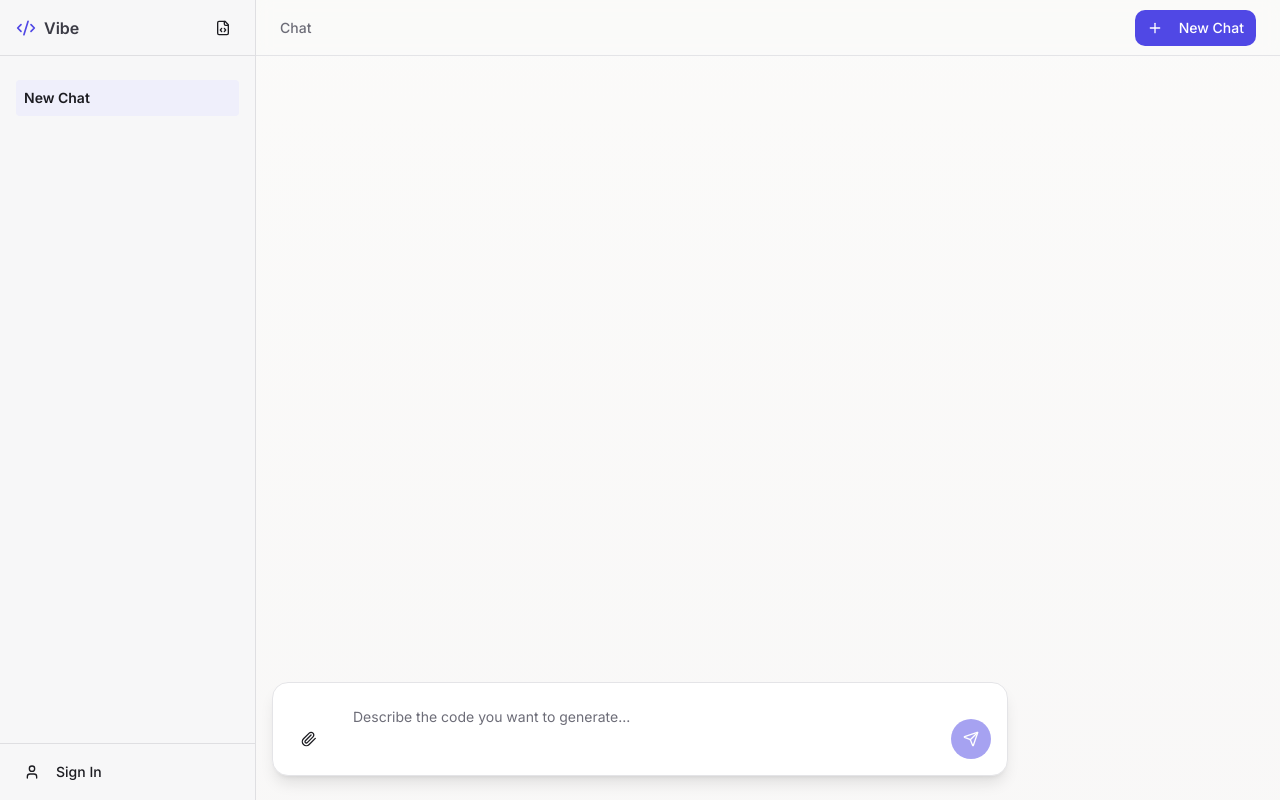
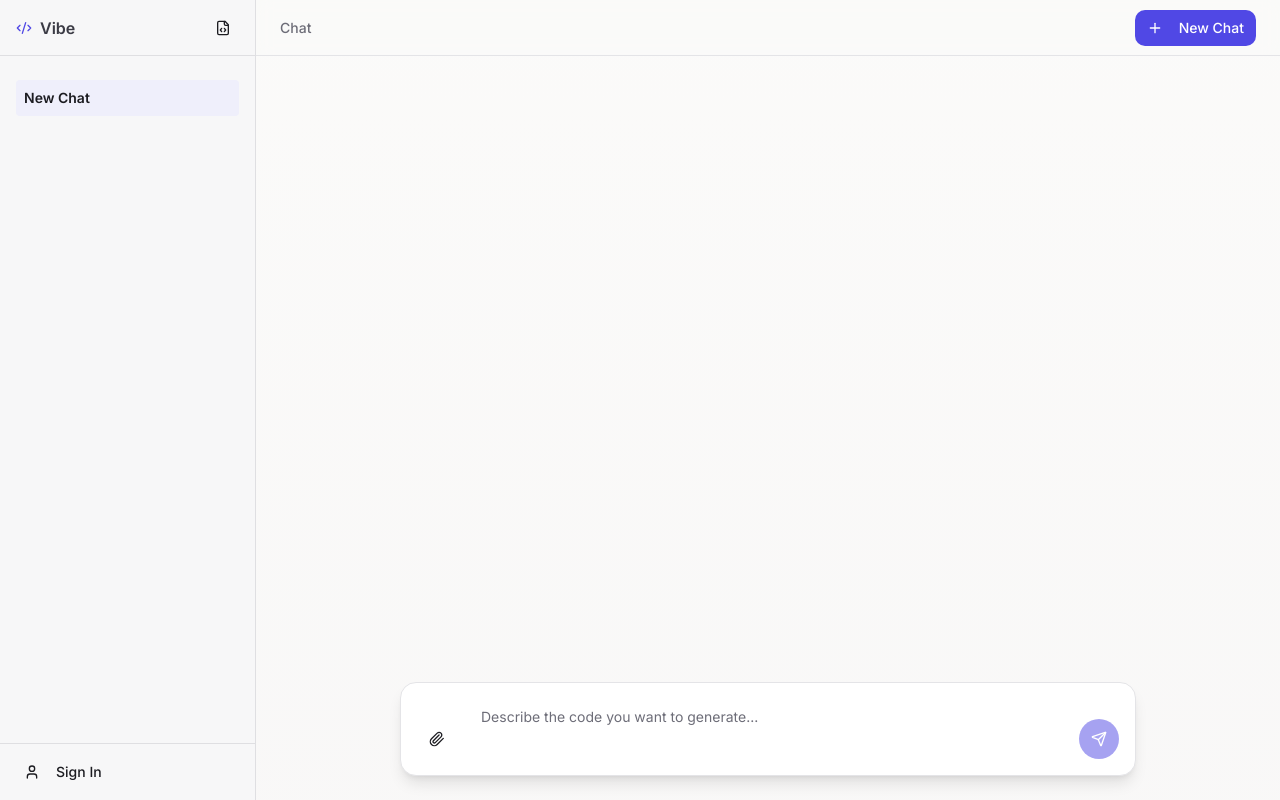
Before and after one commit to PrakDararith22/gentle-code-whisper, a React (Vite) app: page / in a window 1280 px wide. Built offline with nearby package versions, Linux system fonts and the light colour scheme; the HTML template or start-up script is replaced by a standard one.

Commit message:
feat(vercel): SPA rewrite to index.html to enable client-side routing

```diff
--- a/src/components/ChatThread.tsx
+++ b/src/components/ChatThread.tsx
@@ -24,7 +24,7 @@ export function ChatThread({ messages, isLoading }: ChatThreadProps) {
 
   return (
     <ScrollArea className="flex-1 px-4 py-6 bg-gradient-to-b from-background to-muted/20">
-      <div className="max-w-5xl mx-auto space-y-2 pb-32">
+      <div className="max-w-5xl mx-auto space-y-2 pb-40 md:pb-32">
         {messages.map((message) => (
           <ChatMessage key={message.id} {...message} />
         ))}
--- a/src/components/PromptInput.tsx
+++ b/src/components/PromptInput.tsx
@@ -67,8 +67,17 @@ export function PromptInput({ onSubmit }: PromptInputProps) {
   };
 
   return (
-    <div className="fixed bottom-6 left-1/2 -translate-x-1/2 w-full max-w-3xl px-4">
-      <div className="bg-prompt-bg rounded-2xl shadow-lg border border-border p-4">
+    <div
+      className={
+        [
+          // Mobile: full width with a small gap from bottom
+          "z-50 fixed bottom-3 left-0 right-0 px-3 pb-0",
+          // Desktop+: align to content area (parent main is relative)
+          "md:absolute md:bottom-6 md:left-1/2 md:-translate-x-1/2 md:w-full md:max-w-3xl md:px-4 md:pb-0",
+        ].join(" ")
+      }
+    >
+      <div className="w-full bg-prompt-bg rounded-xl md:rounded-2xl shadow-lg border border-border p-3 md:p-4 pb-[env(safe-area-inset-bottom)] md:pb-4">
         {/* File Previews */}
         {files.length > 0 && (
           <div className="flex flex-wrap gap-2 mb-3">
@@ -116,7 +125,7 @@ export function PromptInput({ onSubmit }: PromptInputProps) {
             onChange={(e) => setPrompt(e.target.value)}
             onKeyDown={handleKeyDown}
             placeholder="Describe the code you want to generate..."
-            className="min-h-[60px] max-h-[200px] resize-none border-0 focus-visible:ring-0 bg-transparent"
+            className="flex-1 min-w-0 min-h-[48px] md:min-h-[60px] max-h-[200px] resize-none border-0 focus-visible:ring-0 bg-transparent"
           />
 
           <Button
--- a/src/components/Sidebar.tsx
+++ b/src/components/Sidebar.tsx
@@ -15,14 +15,18 @@ import {
 
 interface SidebarProps {
   isCollapsed: boolean;
-  isNewChat: boolean;
   onToggle: () => void;
-  onNewChat: () => void;
   onLoadConversation?: (id: string) => void;
   refreshTrigger?: number;
+  // show temporary new chat item
+  isNewChat?: boolean;
+  onNewChat?: () => void;
+  // styling controls
+  noBorder?: boolean;
+  fullWidth?: boolean;
 }
 
-export function Sidebar({ isCollapsed, isNewChat, onToggle, onNewChat, onLoadConversation, refreshTrigger }: SidebarProps) {
+export function Sidebar({ isCollapsed, onToggle, onLoadConversation, refreshTrigger, isNewChat, onNewChat, noBorder = false, fullWidth = false }: SidebarProps) {
   const { user, signOut } = useAuth();
   const navigate = useNavigate();
   const { toast } = useToast();
@@ -51,20 +55,21 @@ export function Sidebar({ isCollapsed, isNewChat, onToggle, onNewChat, onLoadCon
   return (
     <aside
       className={`
-        ${isCollapsed ? "w-16" : "w-64"}
+        ${fullWidth ? "w-full" : isCollapsed ? "w-16" : "w-64"}
         transition-all duration-300 ease-in-out
-        bg-sidebar border-r border-sidebar-border
-        flex flex-col
+        bg-sidebar ${noBorder ? "" : "border-r border-sidebar-border"}
+        flex flex-col h-full
       `}
     >
       {/* Header */}
-      <div className="h-14 flex items-center justify-between px-4 border-b border-sidebar-border">
+      <div className={`${noBorder ? "h-12" : "h-14"} flex items-center justify-between px-4 ${noBorder ? "" : "border-b border-sidebar-border"}`}>
         {!isCollapsed && (
           <div className="flex items-center gap-2">
-            <Code2 className="h-5 w-5 text-primary" />
-            <span className="font-semibold text-sidebar-foreground">Vibe</span>
+            <Code2 className="h-4 w-4 text-primary" />
+            <span className="font-semibold leading-none text-sidebar-foreground">Vibe</span>
           </div>
         )}
+        {!noBorder && (
           <Button
             variant="ghost"
             size="icon"
@@ -74,22 +79,23 @@ export function Sidebar({ isCollapsed, isNewChat, onToggle, onNewChat, onLoadCon
           >
             <FileCode className="h-4 w-4" />
           </Button>
+        )}
       </div>
 
       {/* Content */}
-      <ScrollArea className="flex-1 px-2 py-4">
+      <ScrollArea className={`flex-1 ${noBorder ? "" : "px-2"} py-4`}>
         {!isCollapsed && (
           <HistoryPanel
             onLoadConversation={onLoadConversation || (() => {})}
             refreshTrigger={refreshTrigger}
-            isNewChat={isNewChat}
-            onNewChat={onNewChat}
+            isNewChat={!!isNewChat}
+            onNewChat={onNewChat || (() => {})}
           />
         )}
       </ScrollArea>
 
       {/* Footer - Account Section */}
-      <div className="p-2 border-t border-sidebar-border">
+      <div className={`p-2 ${noBorder ? "" : "border-t border-sidebar-border"}`}>
         {user ? (
           !isCollapsed ? (
             <div className="flex items-center gap-3 p-2 rounded-lg hover:bg-sidebar-accent">
--- a/src/pages/Index.tsx
+++ b/src/pages/Index.tsx
@@ -4,7 +4,8 @@ import { Sidebar } from "@/components/Sidebar";
 import { PromptInput } from "@/components/PromptInput";
 import { ChatThread } from "@/components/ChatThread";
 import { Button } from "@/components/ui/button";
-import { Plus } from "lucide-react";
+import { Plus, Menu } from "lucide-react";
+import { Sheet, SheetContent, SheetTrigger } from "@/components/ui/sheet";
 import { useAuth } from "@/contexts/AuthContext";
 import { supabase } from "@/lib/supabase";
 import { useToast } from "@/hooks/use-toast";
@@ -19,6 +20,7 @@ interface Message {
 
 const Index = () => {
   const [sidebarCollapsed, setSidebarCollapsed] = useState(false);
+  const [mobileSidebarOpen, setMobileSidebarOpen] = useState(false);
   const [messages, setMessages] = useState<Message[]>([]);
   const [isLoading, setIsLoading] = useState(false);
   const [currentConversationId, setCurrentConversationId] = useState<string | null>(null);
@@ -323,7 +325,8 @@ const Index = () => {
 
   return (
     <div className="flex h-screen w-full overflow-hidden">
-      {/* Sidebar */}
+      {/* Sidebar (desktop) */}
+      <div className="hidden md:block">
         <Sidebar
           isCollapsed={sidebarCollapsed}
           isNewChat={messages.length === 0}
@@ -332,14 +335,47 @@ const Index = () => {
           onLoadConversation={loadConversation}
           refreshTrigger={refreshTrigger}
         />
+      </div>
 
       {/* Main Content Area */}
-      <main className="flex-1 flex flex-col relative">
+      <main className="flex-1 flex flex-col relative pb-24 md:pb-0">
         {/* Top Header */}
         <header className="h-14 border-b border-border flex items-center justify-between px-6 bg-background/95 backdrop-blur supports-[backdrop-filter]:bg-background/60">
-          <h1 className="text-sm font-medium text-muted-foreground">
-            Chat
-          </h1>
+          <div className="flex items-center gap-3">
+            {/* Mobile hamburger */}
+            <Sheet open={mobileSidebarOpen} onOpenChange={setMobileSidebarOpen}>
+              <SheetTrigger asChild>
+                <Button variant="ghost" size="icon" className="md:hidden" aria-label="Open navigation">
+                  <Menu className="h-5 w-5" />
+                </Button>
+              </SheetTrigger>
+              <SheetContent
+                side="left"
+                className="p-0 w-72 sm:w-80 pt-4 overflow-hidden border-0 bg-sidebar"
+                aria-label="Navigation drawer"
+              >
+                <div className="h-full">
+                  <Sidebar
+                    isCollapsed={false}
+                    isNewChat={messages.length === 0}
+                    onToggle={() => {}}
+                    noBorder
+                    fullWidth
+                    onNewChat={() => {
+                      startNewChat();
+                      setMobileSidebarOpen(false);
+                    }}
+                    onLoadConversation={(id) => {
+                      loadConversation(id);
+                      setMobileSidebarOpen(false);
+                    }}
+                    refreshTrigger={refreshTrigger}
+                  />
+                </div>
+              </SheetContent>
+            </Sheet>
+            <h1 className="text-sm font-medium text-muted-foreground">Chat</h1>
+          </div>
           <div className="flex items-center gap-4">
             <Button variant="default" size="sm" onClick={startNewChat}>
               <Plus className="h-4 w-4 mr-2" />
```
Lines whose indentation alone changed are shown as unchanged.
